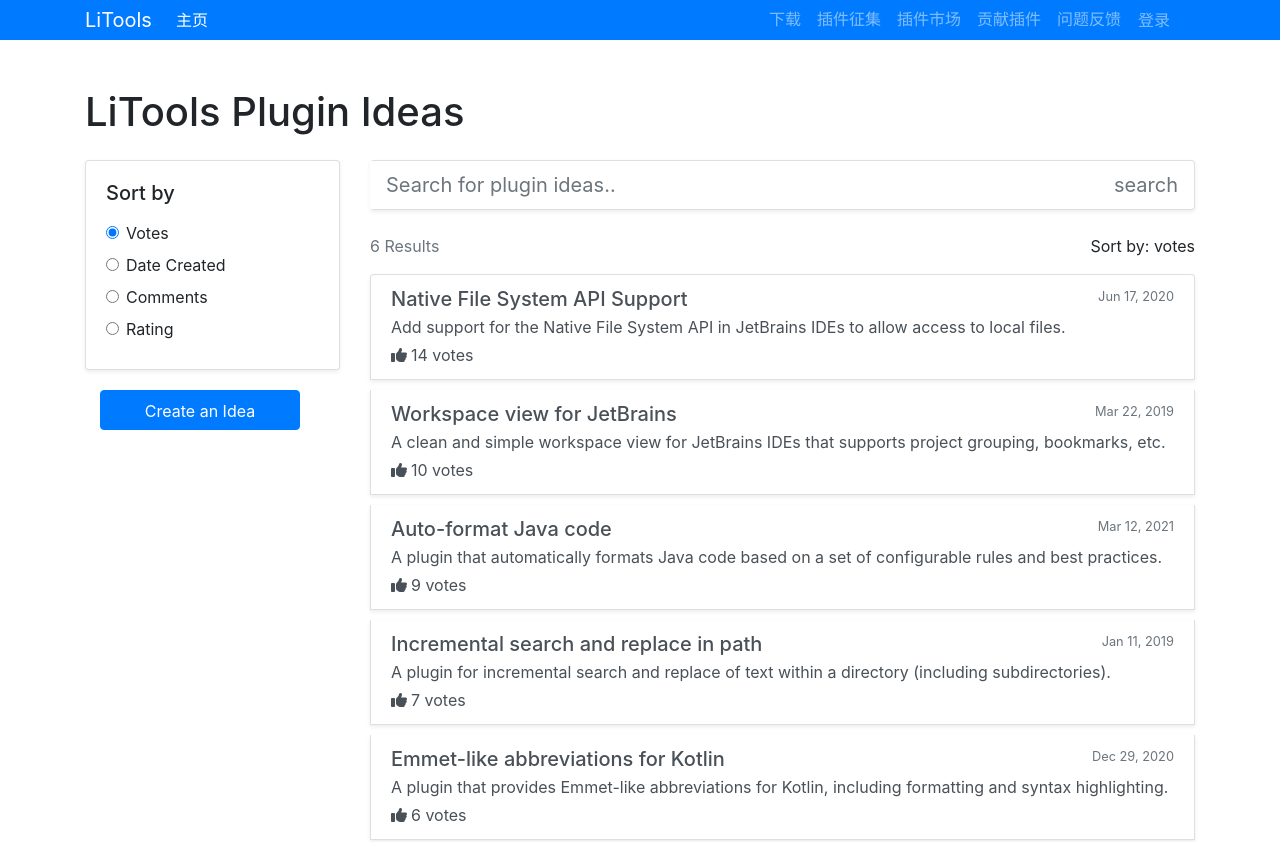
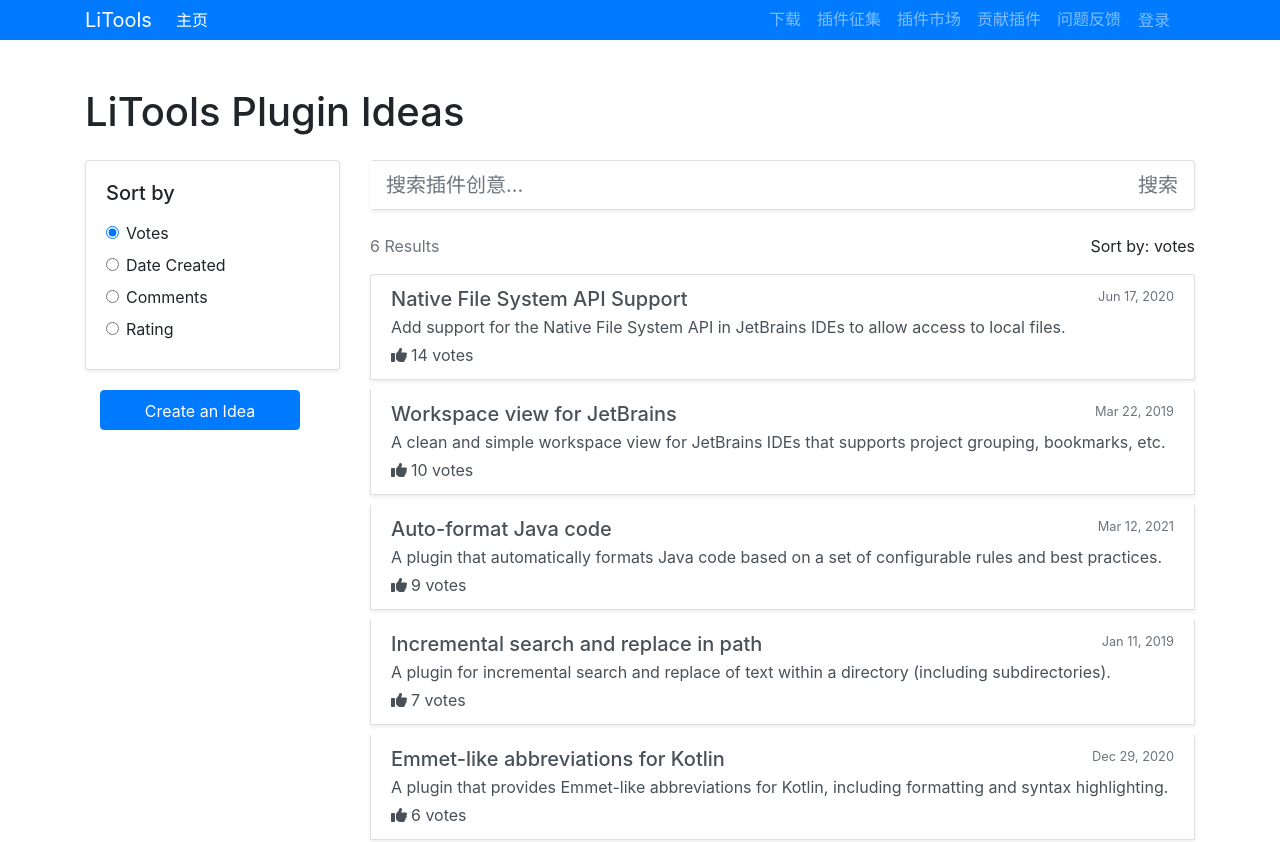
Before and after one commit to terrylikescoding/LiTools-Extension-Server-and-Client, a Vue app in the folder client/: page /extension-ideas in a window 1280 px wide. Shown: the top 842 px of the page. Built offline with nearby package versions, Linux system fonts and the light colour scheme; the HTML template or start-up script is replaced by a standard one.

Commit message:
完成SearchBox

```diff
--- a/client/src/components/ExtensionIdeas.vue
+++ b/client/src/components/ExtensionIdeas.vue
@@ -102,7 +102,7 @@ export default {
   data() {
     return {
       sortBy: "votes",
-      searchBoxPlaceholder:'Search for plugin ideas..',
+      searchBoxPlaceholder:'搜索插件创意...',
       ideas: [
         {
           title: "Incremental search and replace in path",
--- a/client/src/components/SearchBox.vue
+++ b/client/src/components/SearchBox.vue
@@ -3,7 +3,7 @@
         <div class="input-group input-group-lg">
 
             <div class="input-group-prepend">
-                <button v-if="searchModel" class="btn btn-circle" type="button"
+                <button v-if="searchModel" class="btn" type="button"
                     @click.prevent="$emit('update:search-model', '')">
                     <i class="fas fa-times-circle"></i>
                 </button>
@@ -13,7 +13,7 @@
                 @input="$emit('update:search-model', $event.target.value)" />
             <div class="input-group-append">
                 <button class="btn btn-outline-secondary border-0 rounded-0" type="button" @click.prevent="searchCallBack">
-                    search
+                    搜索
                 </button>
             </div>
         </div>
```
